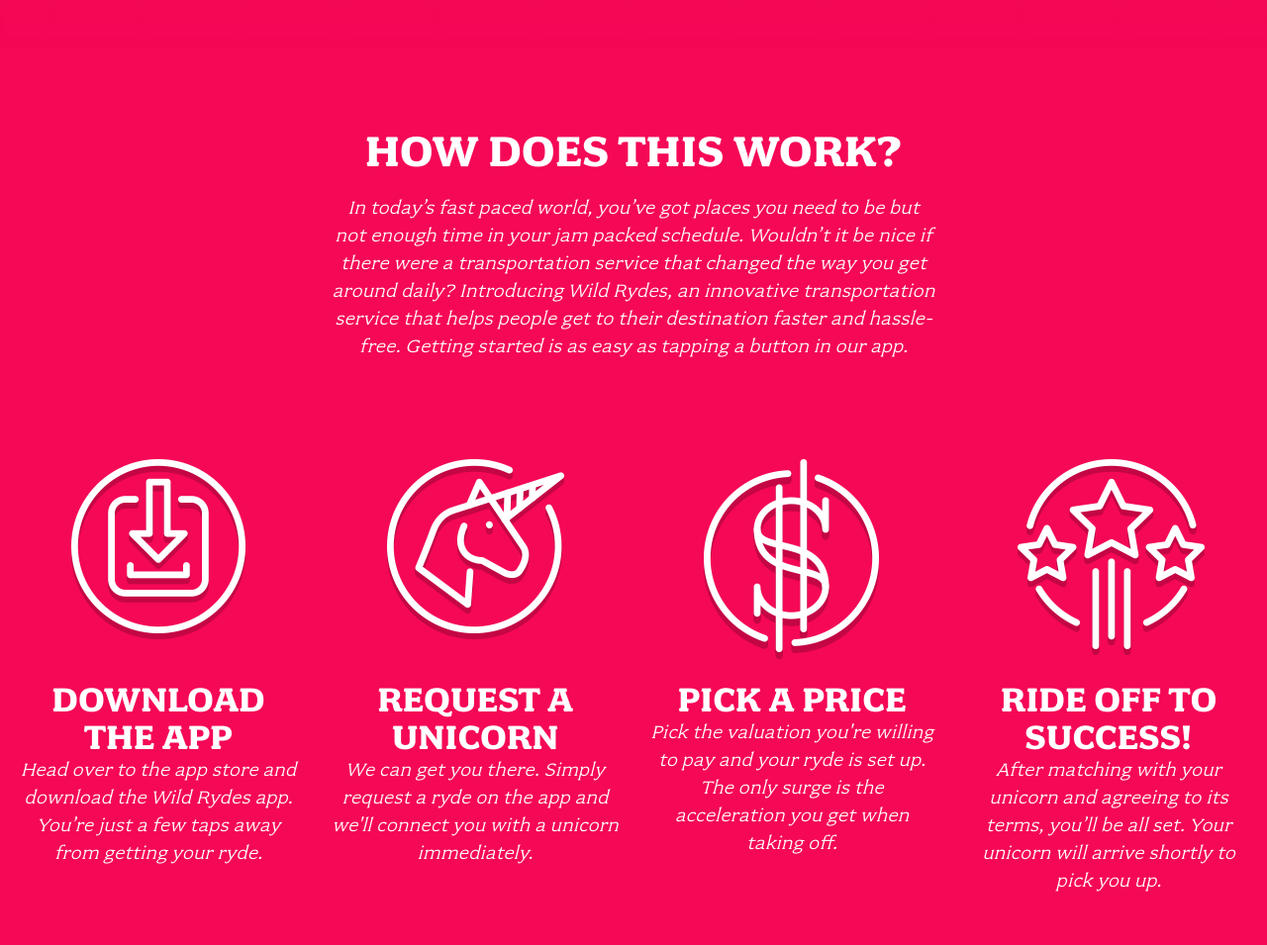
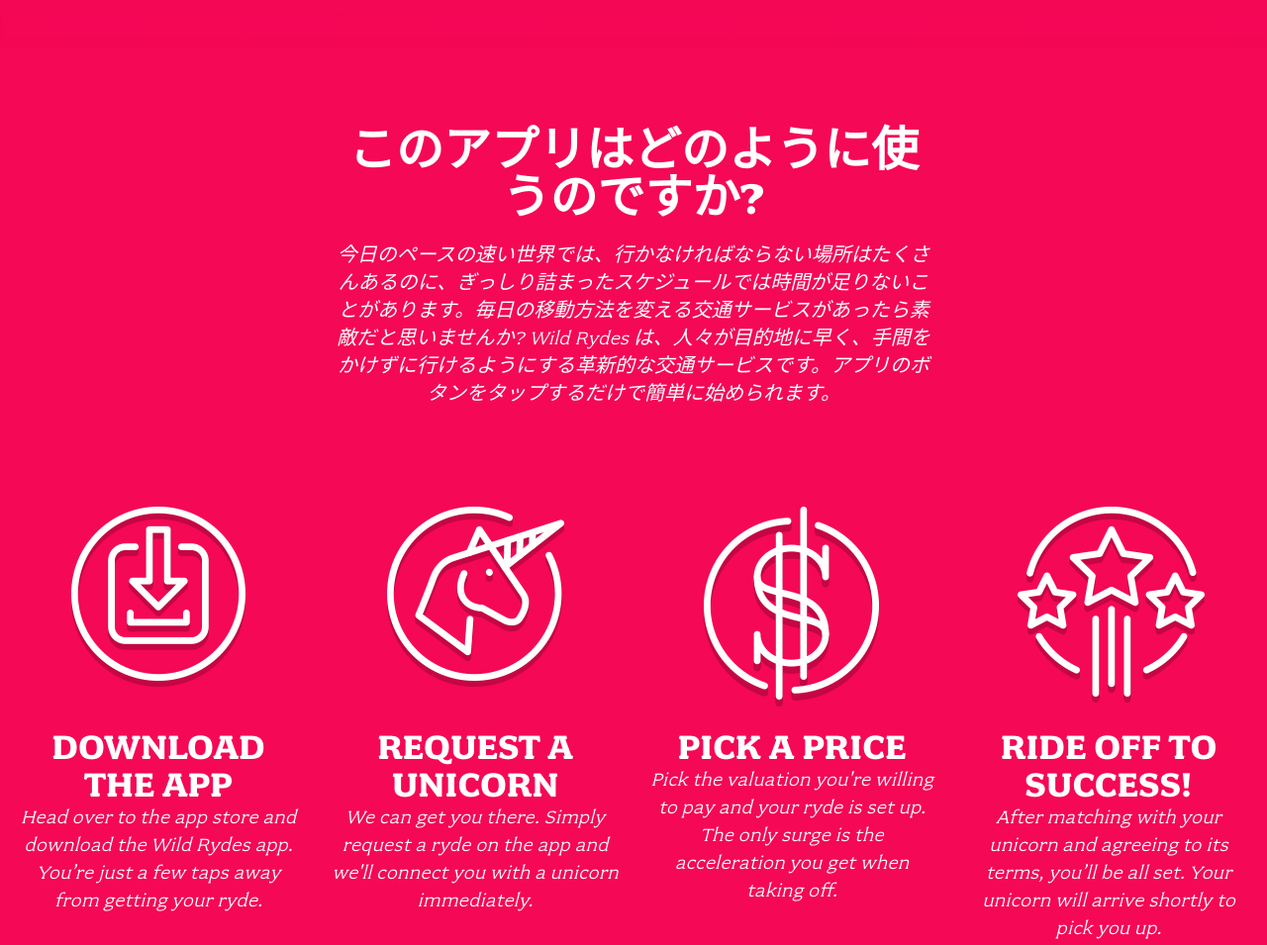
Before and after one commit to TopCoderJP/wildrydes-site, a plain HTML site: page index.html in a window 1280 px wide. Shown: the part 900-1855 px from the top of the page at 99% size. Drawn offline with Linux system fonts and the light colour scheme.

Commit message:
Update index.html

```diff
--- a/index.html
+++ b/index.html
@@ -30,9 +30,9 @@
 
   <section class="home-about">
     <div class="row column large-9 xlarge-6 xxlarge-4">
-      <h2 class="section-title">How Does This Work?</h2>
+      <h2 class="section-title">このアプリはどのように使うのですか?</h2>
       <p class="content">
-        In today’s fast paced world, you’ve got places you need to be but not enough time in your jam packed schedule. Wouldn’t it be nice if there were a transportation service that changed the way you get around daily? Introducing Wild Rydes, an innovative transportation service that helps people get to their destination faster and hassle-free. Getting started is as easy as tapping a button in our app.
+        今日のペースの速い世界では、行かなければならない場所はたくさんあるのに、ぎっしり詰まったスケジュールでは時間が足りないことがあります。毎日の移動方法を変える交通サービスがあったら素敵だと思いませんか? Wild Rydes は、人々が目的地に早く、手間をかけずに行けるようにする革新的な交通サービスです。アプリのボタンをタップするだけで簡単に始められます。
       </p>
     </div>
 
@@ -71,7 +71,7 @@
     <div class="row column large-9 xlarge-6 xxlarge-4">
       <h2 class="section-title">Our Story</h2>
       <p class="content">
-        Wild Rydes was started by a former hedge fund analyst and a software developer. The two long-time friends happened upon the Wild Rydes idea after attending a silent yoga retreat in Nevada. After gazing upon the majestic herds of unicorns prancing across a surreal Nevada sunset, they witnessed firsthand the poverty and unemployment endemic to that once proud race. Whether it was modern society’s reliance on science over magic or not, we’ll never know the cause of their Ozymandian downfall and fade to obscurity. Moved by empathy, romance, and free enterprise, they saw an opportunity to marry society’s demand for faster, more flexible transportation to underutilized beasts of labor through an on-demand market making transportation app. Using the founders’ respective expertise in animal husbandry and software engineering, Wild Rydes was formed and has since raised untold amounts of venture capital. Today, Wild Rydes has thousands of unicorns in its network fulfilling hundreds of rydes each day.
+       Wild Rydes は、フロントエンド アプリ開発に興味を持つ薬剤師によって設立されました。彼はクラウド コンピューティングの将来に大きなチャンスを見出し、ReactJS、Javascript、AWS、GCP を使用して、ユニコーンを雇用することで輸送問題を解決するアプリを構築することを決めました。現在、Wild Rydes のネットワークには何千ものユニコーンがおり、毎日何百ものライドを実行しています。
       </p>
     </div>
   </section>
```
